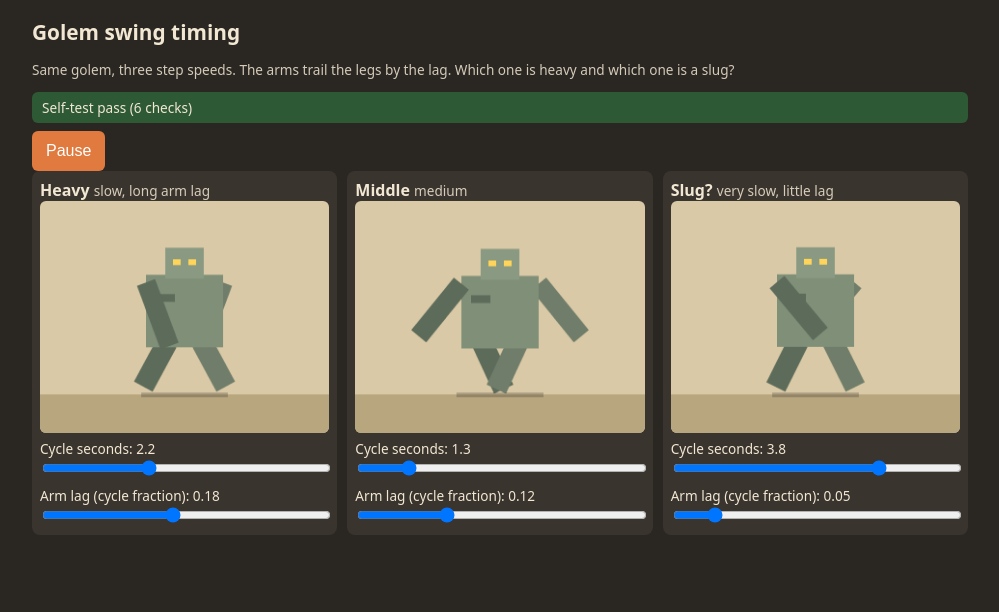
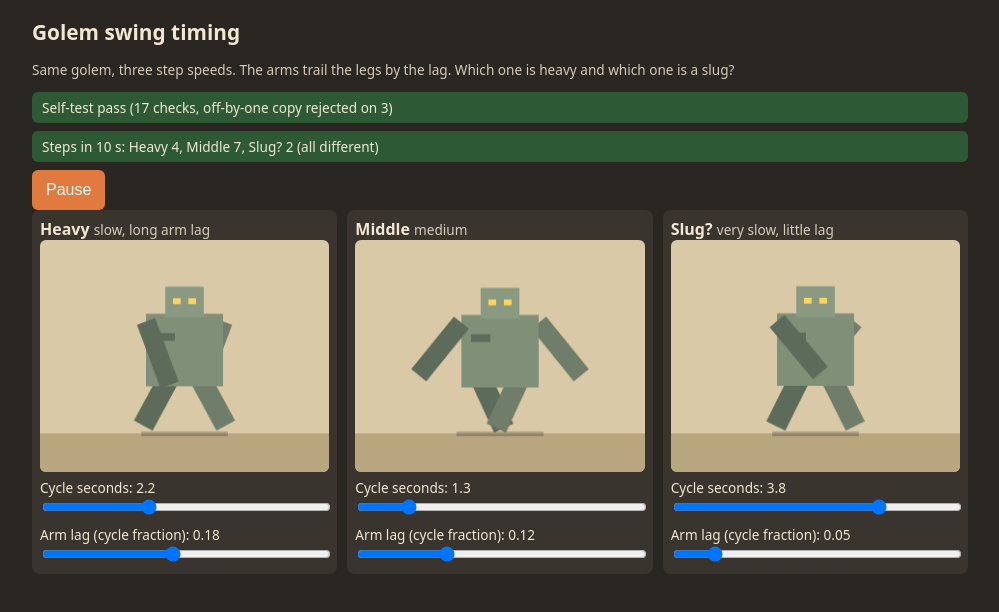
Before and after one commit to Bean-Bengal/golem-swing-timing-test, a plain HTML site: page index.html in a window 1280 px wide. Shown: the whole page, without its empty margins (140-1139 px from the left). Drawn offline with Linux system fonts and the light colour scheme.

Commit message:
Golem Swing Timing Test, version 2

```diff
--- a/index.html
+++ b/index.html
@@ -6,7 +6,7 @@
 body{margin:0;font-family:system-ui,sans-serif;background:#2a2622;color:#f1e7d3}
 .wrap{max-width:960px;margin:0 auto;padding:12px}
 h1{font-size:1.3rem;margin:.3em 0}
-#banner{padding:6px 10px;border-radius:6px;font-size:.85rem;margin:8px 0}
+#banner,#live{padding:6px 10px;border-radius:6px;font-size:.85rem;margin:8px 0}
 .ok{background:#2d5a34}.bad{background:#7a2b2b}
 .grid{display:grid;grid-template-columns:1fr;gap:10px}
 @media(min-width:700px){.grid{grid-template-columns:repeat(3,1fr)}}
@@ -17,15 +17,16 @@ input[type=range]{width:100%}
 button{min-height:40px;padding:0 14px;border-radius:6px;border:0;background:#e07a3f;color:#fff;font-size:1rem}
 button:active{background:#b85f2b}
 .note{font-size:.85rem;opacity:.85}
-</style></head><body><div class="wrap">
+</style></head><body>
+<script data-bean-store>(function(){if(typeof location!=='undefined'&&location&&location.protocol==='about:'&&typeof document!=='undefined'&&document.addEventListener){document.addEventListener('click',function(e){var a=e.target&&e.target.closest&&e.target.closest('a[href^="#"]');if(!a||a.target==='_blank')return;e.preventDefault();try{location.hash=a.getAttribute('href')}catch(x){}},true)}if(typeof window==='undefined')return;try{window.localStorage.getItem('x');return}catch(e){}var d=Object.assign({},window.__BEAN_SAVED||{});function post(){try{parent.postMessage({type:'bean-store',data:d},'*')}catch(e){}}var ls={getItem:function(k){return Object.prototype.hasOwnProperty.call(d,k)?d[k]:null},setItem:function(k,v){d[k]=String(v);post()},removeItem:function(k){delete d[k];post()},clear:function(){d={};post()},key:function(i){return Object.keys(d)[i]||null}};Object.defineProperty(ls,'length',{get:function(){return Object.keys(d).length}});try{Object.defineProperty(window,'localStorage',{value:ls,configurable:true})}catch(e){}})();</script><div class="wrap">
 <h1>Golem swing timing</h1>
 <p class="note">Same golem, three step speeds. The arms trail the legs by the lag. Which one is heavy and which one is a slug?</p>
 <div id="banner"></div>
+<div id="live"></div>
 <button id="pp">Pause</button>
 <div class="grid" id="grid"></div>
 </div>
 <script>
-// pure pose: period in seconds, lag as fraction of a cycle, time t
 function pose(t,period,lag){
   var ph=(t/period)%1;
   var leg=Math.sin(ph*2*Math.PI);
@@ -33,29 +34,66 @@ function pose(t,period,lag){
   var bob=-Math.abs(Math.sin(ph*Math.PI))*5;
   return {leg:leg,arm:arm,bob:bob};
 }
+// steps (cycles) finished within secs. Real: k*period <= secs. Broken twin: strict <.
+function stepsDone(period,secs,strict){
+  var n=0;
+  for(var k=1;k<=1000;k++){
+    var e=k*period;
+    if(strict?(e<secs):(e<=secs))n=k;else break;
+  }
+  return n;
+}
+function allDiffer(a){
+  for(var i=0;i<a.length;i++)for(var j=i+1;j<a.length;j++)if(a[i]===a[j])return false;
+  return true;
+}
+function countsFor(periods,secs,strict){return periods.map(function(p){return stepsDone(p,secs,strict);});}
 var cfgs=[
  {name:'Heavy',period:2.2,lag:0.18,note:'slow, long arm lag'},
  {name:'Middle',period:1.3,lag:0.12,note:'medium'},
  {name:'Slug?',period:3.8,lag:0.05,note:'very slow, little lag'}
 ];
-// checks
-function checks(){
+var defaultPeriods=cfgs.map(function(c){return c.period;});
+function poseChecks(){
   var r=[];
-  var p=pose(0,1,0.25);r.push(Math.abs(p.leg)<1e-9);
+  r.push(Math.abs(pose(0,1,0.25).leg)<1e-9);
   r.push(Math.abs(pose(0.25,1,0.25).leg-1)<1e-9);
   r.push(Math.abs(pose(0.5,1,0.25).arm-1)<1e-9);
   r.push(Math.abs(pose(0.25,1,0.25).arm)<1e-9);
   r.push(pose(0.5,1,0).bob<-4.99);
-  // broken copy: no lag must fail the lag check
   var broken=function(t,pe){return pose(t,pe,0);};
-  r.push(Math.abs(broken(0.25,1).arm-1)<1e-9); // true for broken, expected to differ from lagged
-  r[r.length-1]=!(Math.abs(broken(0.5,1).arm-1)<1e-9);
+  r.push(!(Math.abs(broken(0.5,1).arm-1)<1e-9));
   return r;
 }
-var res=checks(),b=document.getElementById('banner');
-var all=res.every(Boolean);
-b.className=all?'ok':'bad';b.textContent=all?'Self-test pass ('+res.length+' checks)':'Self-test FAIL: '+res.map(function(x){return x?1:0}).join('');
+// speed checks: each case is [period, secs, expectedSteps]; exact ties included
+var cases=[[2,10,5],[2,9.9,4],[2.5,10,4],[1,10,10],[3,10,3],[2.2,10,4],[1.3,10,7],[3.8,10,2]];
+function speedChecks(strict){
+  var r=cases.map(function(c){return stepsDone(c[0],c[1],strict)===c[2];});
+  r.push(allDiffer(countsFor(defaultPeriods,10,strict))===true);
+  r.push(allDiffer([4,4,2])===false);
+  r.push(allDiffer(countsFor([2,2,3],10,strict))===false);
+  return r;
+}
+var rt,pr,all,bad;
+try{
+  pr=poseChecks();
+  rt=speedChecks(false);
+  var rb=speedChecks(true);
+  var brokenFails=!rb.every(Boolean);
+  all=pr.every(Boolean)&&rt.every(Boolean)&&brokenFails;
+  var b=document.getElementById('banner');
+  b.className=all?'ok':'bad';
+  b.textContent=all?'Self-test pass ('+(pr.length+rt.length)+' checks, off-by-one copy rejected on '+rb.filter(function(x){return !x;}).length+')':
+   'Self-test FAIL: pose '+pr.map(Number).join('')+' speed '+rt.map(Number).join('')+(brokenFails?'':' (broken copy NOT caught)');
+}catch(e){var bb=document.getElementById('banner');bb.className='bad';bb.textContent='Self-test error: '+e.message;}
 var grid=document.getElementById('grid'),cells=[];
+function liveCheck(){
+  var cs=countsFor(cfgs.map(function(c){return c.period;}),10,false);
+  var ok=allDiffer(cs);
+  var l=document.getElementById('live');
+  l.className=ok?'ok':'bad';
+  l.textContent='Steps in 10 s: '+cfgs.map(function(c,i){return c.name+' '+cs[i];}).join(', ')+(ok?' (all different)':' (two panels match, speeds not distinct)');
+}
 cfgs.forEach(function(c,i){
   var d=document.createElement('div');d.className='cell';
   d.innerHTML='<b>'+c.name+'</b> <span class="note">'+c.note+'</span><canvas width="300" height="240"></canvas>'+
@@ -63,35 +101,25 @@ cfgs.forEach(function(c,i){
   '<label>Arm lag (cycle fraction): <span class="lv"></span><input type="range" min="0" max="0.4" step="0.01" value="'+c.lag+'"></label>';
   grid.appendChild(d);
   var ins=d.querySelectorAll('input'),o={c:c,cv:d.querySelector('canvas'),pv:d.querySelector('.pv'),lv:d.querySelector('.lv')};
-  function upd(){c.period=+ins[0].value;c.lag=+ins[1].value;o.pv.textContent=c.period;o.lv.textContent=c.lag;}
+  function upd(){c.period=+ins[0].value;c.lag=+ins[1].value;o.pv.textContent=c.period;o.lv.textContent=c.lag;liveCheck();}
   ins[0].oninput=upd;ins[1].oninput=upd;upd();cells.push(o);
 });
-function limb(x,g,y,ang,len,w,col){
-  x.save();x.translate(x_,y);
-}
 function drawGolem(x,t,c){
   var p=pose(t,c.period,c.lag);
   x.clearRect(0,0,300,240);
   x.fillStyle='#b8a67f';x.fillRect(0,200,300,40);
-  var cx=150,hy=200+p.bob*0;
-  var by=p.bob;
+  var cx=150,by=p.bob;
   function part(px,py,ang,len,w,col){
     x.save();x.translate(px,py);x.rotate(ang);x.fillStyle=col;x.fillRect(-w/2,0,w,len);x.restore();
   }
-  // legs
   part(cx-18,150+by,p.leg*0.5,52,22,'#5d6b5a');
   part(cx+18,150+by,-p.leg*0.5,52,22,'#6f7d6a');
-  // back arm
   part(cx+40,88+by,p.arm*0.7,70,20,'#6f7d6a');
-  // torso
   x.fillStyle='#7f8f78';x.fillRect(cx-40,80+by,80,75);
   x.fillStyle='#5d6b5a';x.fillRect(cx-30,100+by,20,8);
-  // head
   x.fillStyle='#8a9a82';x.fillRect(cx-20,52+by,40,32);
   x.fillStyle='#ffd45a';x.fillRect(cx-12,64+by,8,6);x.fillRect(cx+4,64+by,8,6);
-  // front arm
   part(cx-40,88+by,-p.arm*0.7,70,20,'#5d6b5a');
-  // shadow
   x.fillStyle='rgba(0,0,0,.2)';x.fillRect(cx-45,198,90,5);
 }
 var paused=false,T=0,last=null;
```
